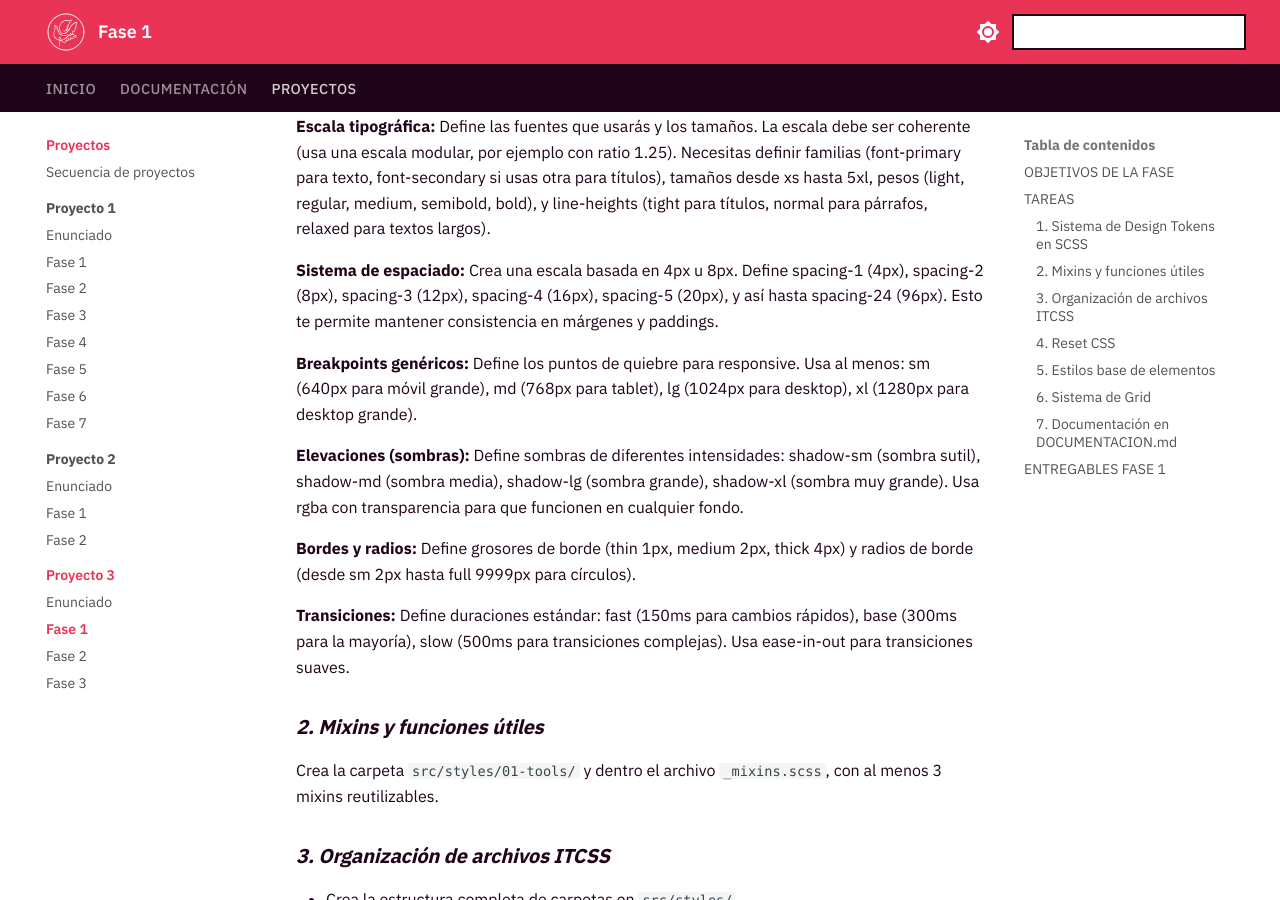
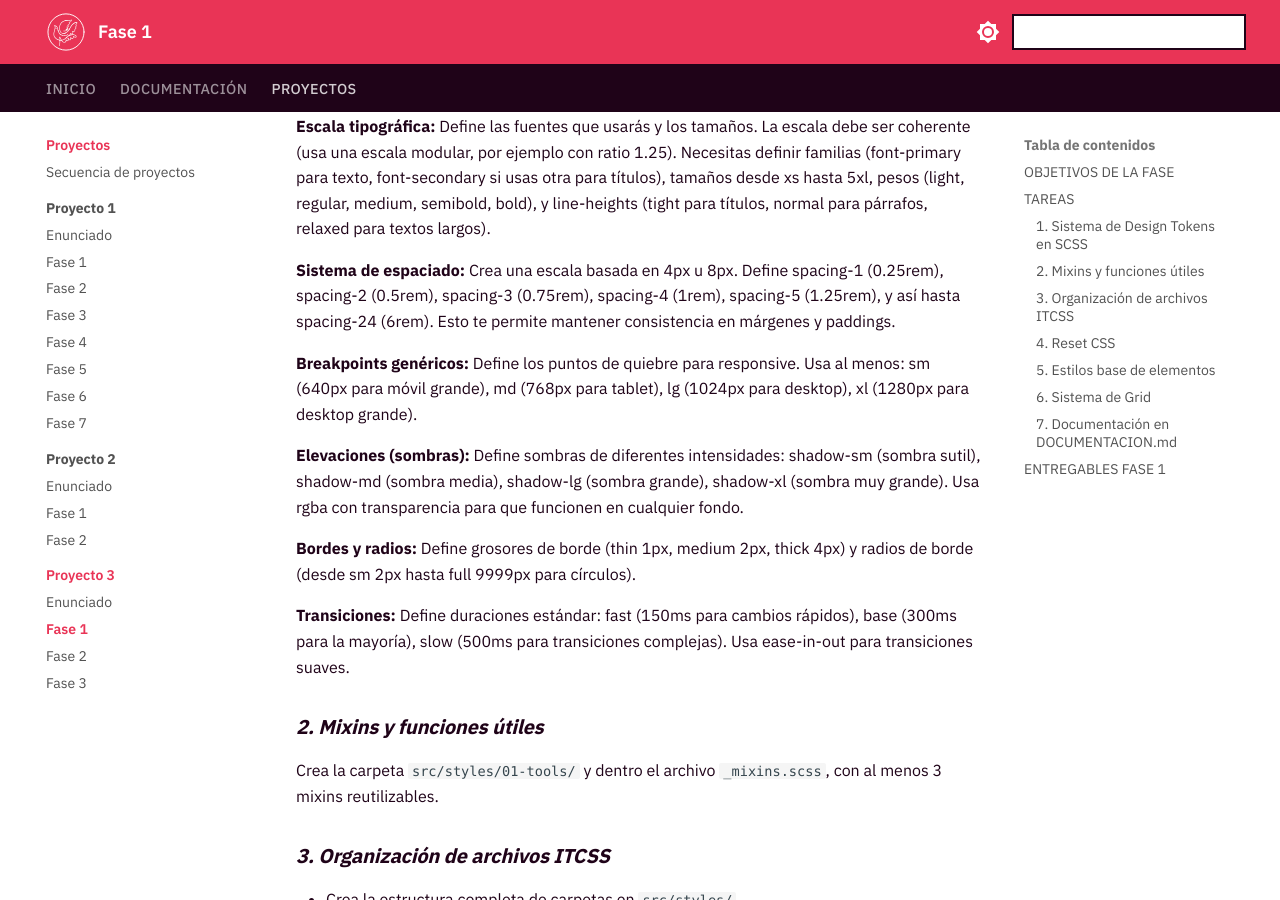
Before and after one commit to envasador/diseno-interfaces-web, an MkDocs documentation site: the page built from docs/proyectos/proyecto3/proyecto-maquetar-para-dar-forma-fase-1.md, in a window 1280 px wide and 900 px high, scrolled down 781 px. Built offline with MkDocs 1.6.1 and Material for MkDocs 9.7.7, drawn with Linux system fonts in a browser that asks for light colours.

Commit message:
Corrección rem.

```diff
--- a/docs/proyectos/proyecto3/proyecto-maquetar-para-dar-forma-fase-1.md
+++ b/docs/proyectos/proyecto3/proyecto-maquetar-para-dar-forma-fase-1.md
@@ -18,7 +18,7 @@ Crea la carpeta `src/styles/00-settings/` y dentro el archivo `_variables.scss`
 
 **Escala tipográfica:** Define las fuentes que usarás y los tamaños. La escala debe ser coherente (usa una escala modular, por ejemplo con ratio 1.25). Necesitas definir familias (font-primary para texto, font-secondary si usas otra para títulos), tamaños desde xs hasta 5xl, pesos (light, regular, medium, semibold, bold), y line-heights (tight para títulos, normal para párrafos, relaxed para textos largos).
 
-**Sistema de espaciado:** Crea una escala basada en 4px u 8px. Define spacing-1 (4px), spacing-2 (8px), spacing-3 (12px), spacing-4 (16px), spacing-5 (20px), y así hasta spacing-24 (96px). Esto te permite mantener consistencia en márgenes y paddings.
+**Sistema de espaciado:** Crea una escala basada en 4px u 8px. Define spacing-1 (0.25rem), spacing-2 (0.5rem), spacing-3 (0.75rem), spacing-4 (1rem), spacing-5 (1.25rem), y así hasta spacing-24 (6rem). Esto te permite mantener consistencia en márgenes y paddings.
 
 **Breakpoints genéricos:** Define los puntos de quiebre para responsive. Usa al menos: sm (640px para móvil grande), md (768px para tablet), lg (1024px para desktop), xl (1280px para desktop grande).
 
```
